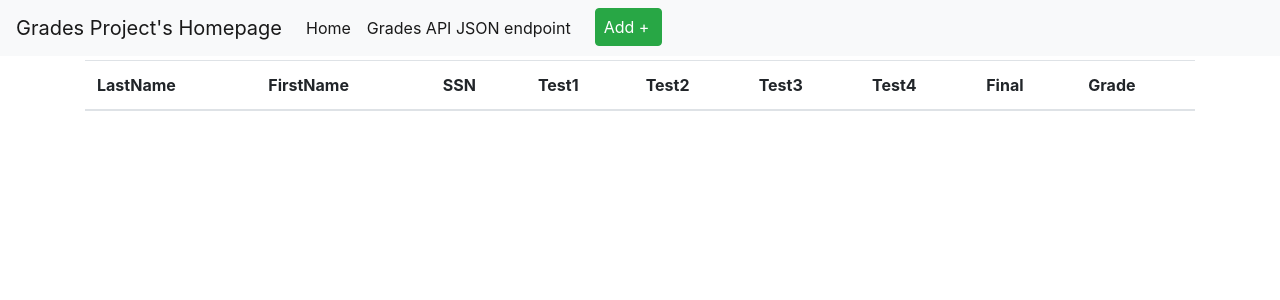
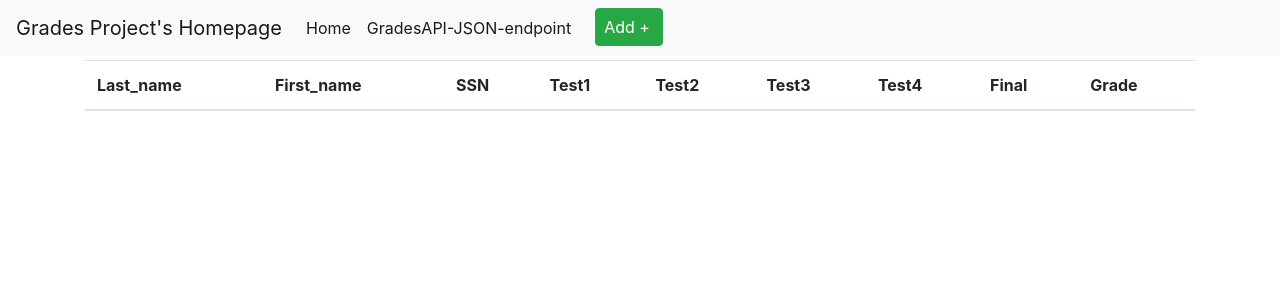
Before and after one commit to Priyesha97513/WebApplicationPt3, a Flask app: page / in a window 1280 px wide. Shown: the top 300 px of the page. Run offline with Flask 2, Linux system fonts and the light colour scheme; data that the repository does not hold is empty; some libraries are stand-ins or nearby versions.

Commit message:
Feature: code re-revised

```diff
--- a/app/app.py
+++ b/app/app.py
@@ -44,10 +44,10 @@ def form_edit_get(grades1_id):
 @app.route('/edit/<int:grades1_id>', methods=['POST'])
 def form_update_post(grades1_id):
     cursor = mysql.get_db().cursor()
-    inputData = (request.form.get('LastName'), request.form.get('FirstName'), request.form.get('SSN'),
+    inputData = (request.form.get('Last_name'), request.form.get('First_name'), request.form.get('SSN'),
                  request.form.get('Test1'), request.form.get('Test2'),
                  request.form.get('Test3'), request.form.get('Test4'),request.form.get('Final'),request.form.get('Grade'), grades1_id)
-    sql_update_query = """UPDATE grades t SET t.LastName = %s, t.FirstName = %s, t.SSN = %s, t.Test1 =
+    sql_update_query = """UPDATE grades t SET t.Last_name = %s, t.First_name = %s, t.SSN = %s, t.Test1 =
     %s, t.Test2 = %s, t.Test3 = %s, t.Test4 = %s,t.Final= %s,t.Grade = %s  WHERE t.id = %s """
     cursor.execute(sql_update_query, inputData)
     mysql.get_db().commit()
@@ -61,8 +61,8 @@ def form_insert_get():
 @app.route('/grades/new', methods=['POST'])
 def form_insert_post():
     cursor = mysql.get_db().cursor()
-    inputData = (request.form.get('LastName'), request.form.get('FirstName'), request.form.get('SSN'),request.form.get('Test1'), request.form.get('Test2'),request.form.get('Test3'), request.form.get('Test4'), request.form.get('Final'), request.form.get('Grade'),grades1_id)
-    sql_insert_query = """INSERT INTO grades (LastName,FirstName,SSN,Test1,Test2,Test3,Test4,Final,Grade) VALUES (%s, %s,%s, %s,%s, %s,%s,%s,%s) """
+    inputData = (request.form.get('Last_name'), request.form.get('First_name'), request.form.get('SSN'),request.form.get('Test1'), request.form.get('Test2'),request.form.get('Test3'), request.form.get('Test4'), request.form.get('Final'), request.form.get('Grade'))
+    sql_insert_query = """INSERT INTO grades (Last_name,First_name,SSN,Test1,Test2,Test3,Test4,Final,Grade) VALUES (%s, %s,%s, %s,%s, %s,%s,%s,%s) """
     cursor.execute(sql_insert_query, inputData)
     mysql.get_db().commit()
     return redirect("/", code=302)
--- a/app/templates/index.html
+++ b/app/templates/index.html
@@ -3,8 +3,8 @@
 <table class="table">
     <thead>
       <tr>
-        <th scope="col">LastName</th>
-        <th scope="col">FirstName</th>
+        <th scope="col">Last_name</th>
+        <th scope="col">First_name</th>
         <th scope="col">SSN</th>
         <th scope="col">Test1</th>
         <th scope="col">Test2</th>
@@ -17,8 +17,8 @@
     <tbody>
     {% for grades1 in grades %}
     <tr>
-        <td><a href="view/{{grades1.id}}/">{{ grades1.LastName }}</a></td>
-        <td>{{ grades1.FirstName }}</td>
+        <td><a href="view/{{grades1.id}}/">{{ grades1.Last_name }}</a></td>
+        <td>{{ grades1.First_name }}</td>
         <td>{{ grades1.SSN }}</td>
         <td>{{ grades1.Test1 }}</td>
         <td>{{ grades1.Test2 }}</td>
--- a/app/templates/layout.html
+++ b/app/templates/layout.html
@@ -34,7 +34,7 @@
             <a class="nav-link" href="/">Home <span class="sr-only">(current)</span></a>
         </li>
         <li class="nav-item active">
-            <a class="nav-link" href="/api/v1/grades">Grades API JSON endpoint <span class="sr-only">(current)</span></a>
+            <a class="nav-link" href="/api/v1/grades">GradesAPI-JSON-endpoint <span class="sr-only">(current)</span></a>
         </li>
         <li class="nav-item active">
             <a class="btn btn-success pl-2 lr-2 ml-3" href="/grades/new">Add +<span class="sr-only">(current)</span></a>
--- a/app/templates/view.html
+++ b/app/templates/view.html
@@ -2,7 +2,7 @@
 {% block content %}
 
 <div class="card" class="m-5 p-2">
-    <h5 class="card-title">{{ grades1.LastName }} - {{ grades1.FirstName }}</h5>
+    <h5 class="card-title">{{ grades1.Last_name }} - {{ grades1.First_name }}</h5>
 
     <ul class="list-group list-group-flush">
         <li class="list-group-item">SSN: {{ grades1.SSN }}</li>
```
Also changed, not shown: app/templates/edit.html (+13 -13 lines), app/templates/new.html (+5 -5 lines), db/init.sql (+4 -4 lines).
